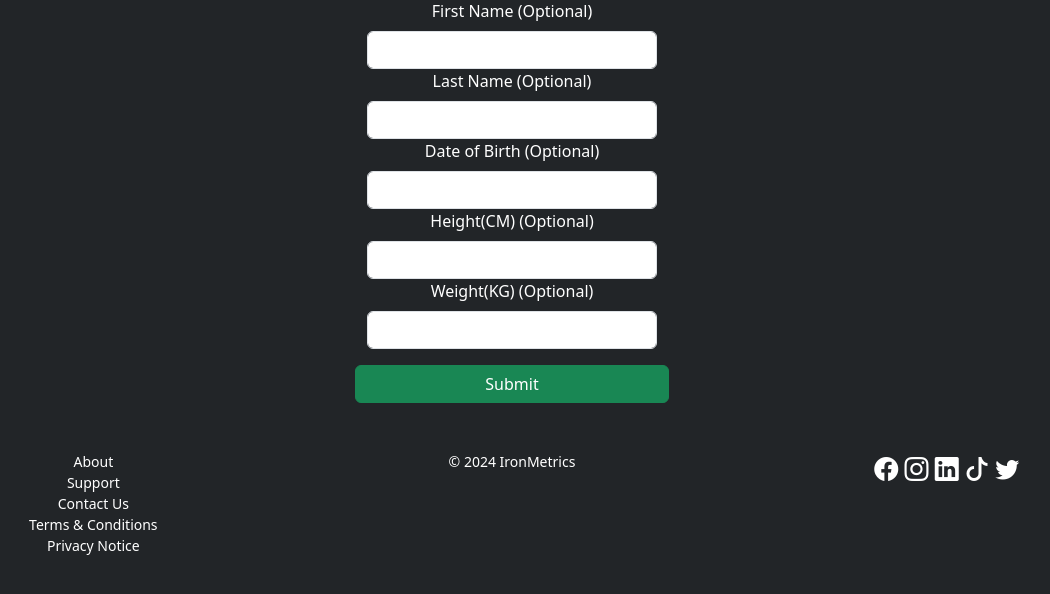
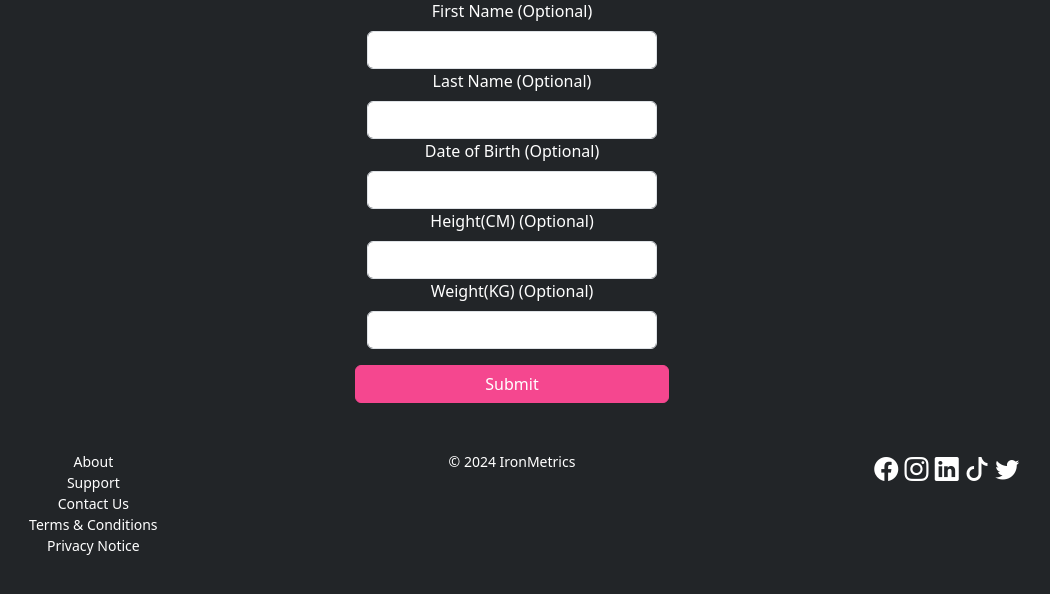
Before and after one commit to je-repo/fitnessapp, a Flask app: page /register_details in a window 1280 px wide. Shown: the part 113-707 px from the top of the page, without its empty margins (128-1178 px from the left). Run offline with Flask 3, Linux system fonts and the light colour scheme; some libraries are stand-ins or nearby versions.

Commit message:
register_details.html - updated submit button colour from bootstrap green to default pink.

```diff
--- a/templates/register_details.html
+++ b/templates/register_details.html
@@ -33,8 +33,7 @@
             </div>
 
             <!-- submit button -->
-            <button type="submit" form="registration-form" class="btn btn-success mt-3">Submit</button>
-            <!-- <a href="/"><button type="button" class="btn btn-success mt-2">Skip</button></a> -->
+            <button type="submit" form="registration-form" class="btn btn-tertiary-color mt-3">Submit</button>
         </form>
     </div>
 {% endblock %}
```
